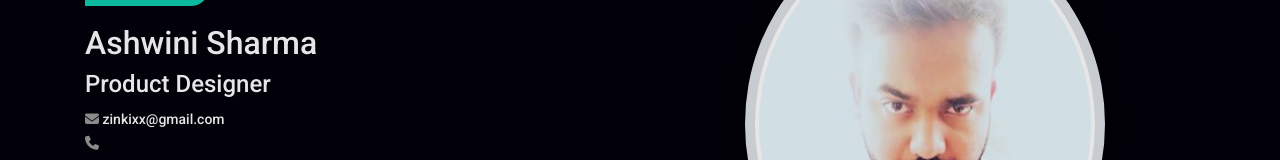
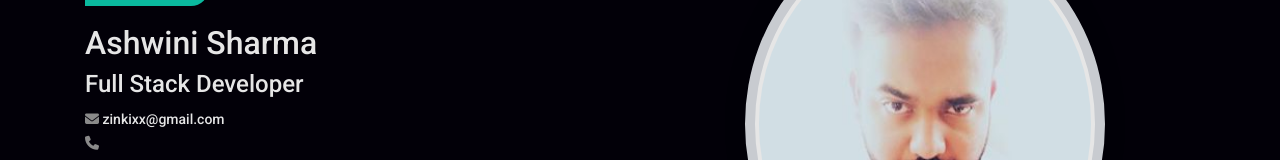
Before and after one commit to zinkolix/OlixStudios, a plain HTML site: page index.html in a window 1280 px wide. Shown: the part 259-419 px from the top of the page. Drawn offline with nearby package versions, Linux system fonts and the light colour scheme; a web font is replaced by a local one.

Commit message:
designation

```diff
--- a/index.html
+++ b/index.html
@@ -74,7 +74,7 @@
                     <br>
 
                     <h2>Ashwini Sharma</h2>
-                    <h4>Product Designer</h4>
+                    <h4>Full Stack Developer</h4>
                     <ul style="list-style-type: none; padding: 0;">
                         <li>
                             <i class="fa fa-envelope"></i>
```
